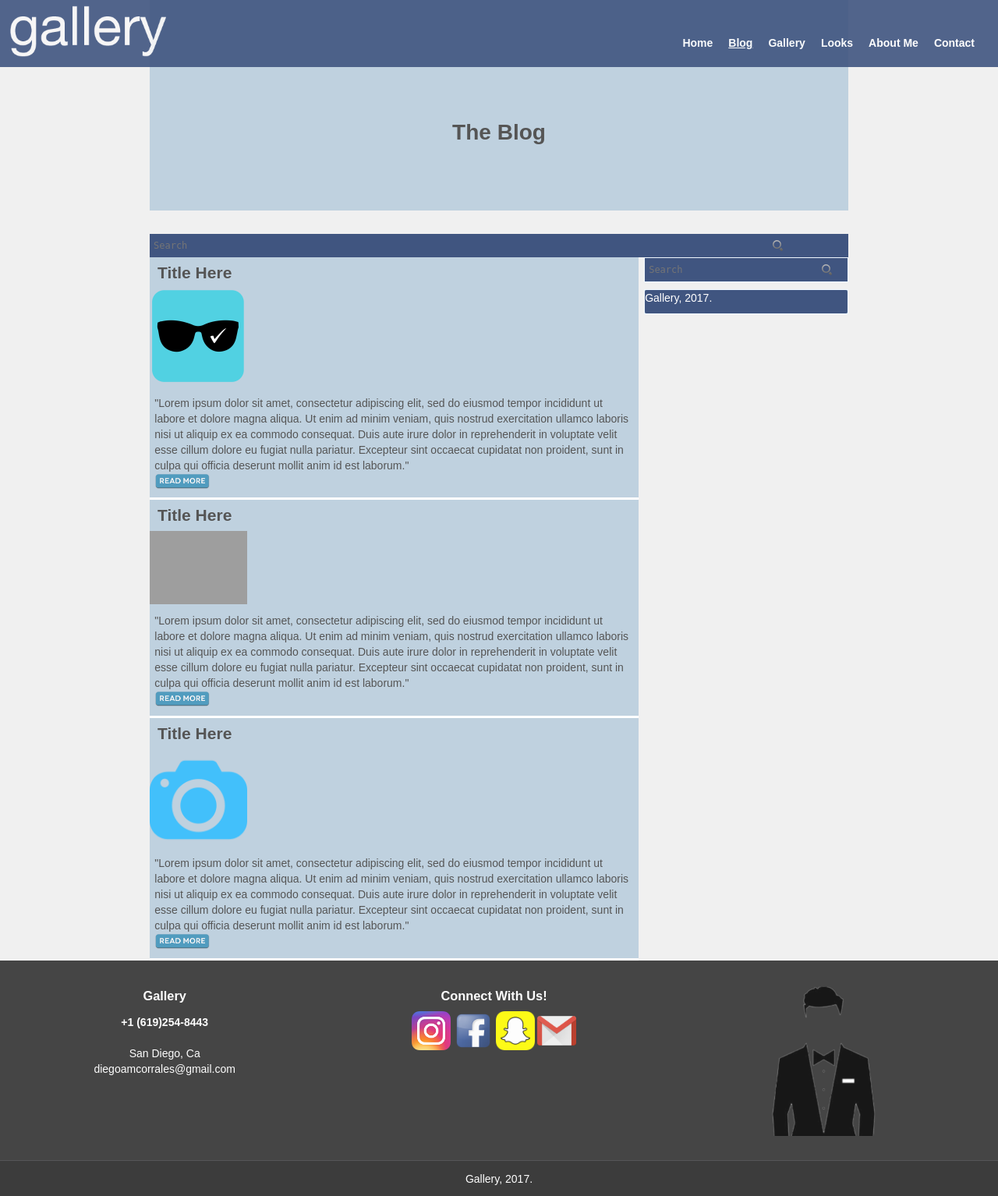
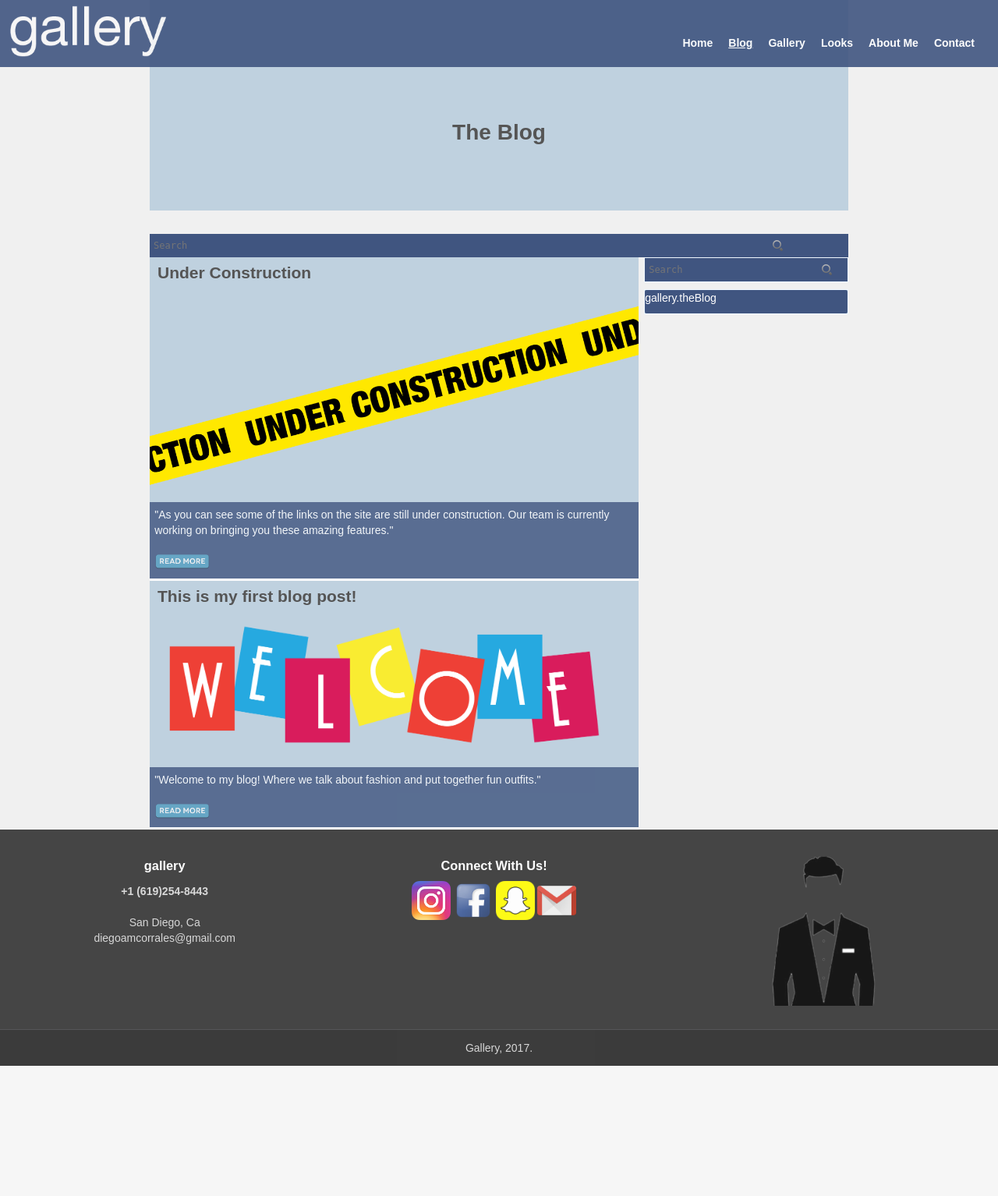
Before and after one commit to CorralesD/myGallerySite, a PHP site: page /blog.html in a window 1280 px wide. Shown: the whole page at 78% size. After the commit the page ends 1367 px from the top, so only its background shows below. Run offline with PHP 8.4, Linux system fonts and the light colour scheme; grey boxes are pictures that could not be loaded.

Commit message:
blog page updated

```diff
--- a/blog.html
+++ b/blog.html
@@ -37,40 +37,37 @@
         <div id="main">
             <div class="content">
                 <article>
-                    <h1>Title Here</h1>
+                    <h1>Under Construction</h1>
                     <div id="slider">
-                    <img src="images/looks-icon.png" width="20%" height="45%"/>
+                    <img src="images/construction-tape.png" width="100%" height="5%"/>
                     </div>
                     <p>
-                        "Lorem ipsum dolor sit amet, consectetur adipiscing elit, sed do eiusmod tempor incididunt ut labore et dolore magna aliqua. Ut enim ad minim veniam, quis nostrud exercitation ullamco laboris nisi ut aliquip ex ea commodo consequat. Duis aute irure dolor in reprehenderit in voluptate velit esse cillum dolore eu fugiat nulla pariatur. Excepteur sint occaecat cupidatat non proident, sunt in culpa qui officia deserunt mollit anim id est laborum."
+                        "As you can see some of the links on the site are still under construction. Our team is currently working on bringing you these amazing features."</br>
                     </br><a href="#"><img src="images/readmore.png" height="20"/></a>
                     </p>
                 </article>
 
                 <article>
-                    <h1>Title Here</h1>
+                    <h1>This is my first blog post!</h1>
                     <div id="slider">
-                    <img src="images/fav%20icone.png" width="20%" height="45%"/>
+                    <img src="images/Welcome.png" width="100%" height="45%"/>
                     </div>
                     <p>
-                        "Lorem ipsum dolor sit amet, consectetur adipiscing elit, sed do eiusmod tempor incididunt ut labore et dolore magna aliqua. Ut enim ad minim veniam, quis nostrud exercitation ullamco laboris nisi ut aliquip ex ea commodo consequat. Duis aute irure dolor in reprehenderit in voluptate velit esse cillum dolore eu fugiat nulla pariatur. Excepteur sint occaecat cupidatat non proident, sunt in culpa qui officia deserunt mollit anim id est laborum."
+                        "Welcome to my blog! Where we talk about fashion and put together fun outfits."</br>
                     </br><a href="#"><img src="images/readmore.png" height="20"/></a>
                     </p>
                 </article>
 
-                <article>
+<!--                 <article>
                     <h1>Title Here</h1>
                     <div id="slider">
-                    <img src="images/camera-icon.png" width="20%" height="45%"/>
+                    <img src="image goes here" width="20%" height="45%"/>
                     </div>
                     <p>
-                        "Lorem ipsum dolor sit amet, consectetur adipiscing elit, sed do eiusmod tempor incididunt ut labore et dolore magna aliqua.
-                        Ut enim ad minim veniam, quis nostrud exercitation ullamco laboris nisi ut aliquip ex ea commodo consequat.
-                        Duis aute irure dolor in reprehenderit in voluptate velit esse cillum dolore eu fugiat nulla pariatur.
-                        Excepteur sint occaecat cupidatat non proident, sunt in culpa qui officia deserunt mollit anim id est laborum."
+                        "Text Goes Here."</br>
                     </br><a href="#"><img src="images/readmore.png" height="20"/></a>
                     </p>
-                </article>
+                </article> -->
 
             </div>
             <!-- Slider Widget? -->
@@ -81,7 +78,7 @@
                 </form>
             </div>
             <div class="side">
-                <div id="head-tab">Gallery, 2017.</div>
+                <div id="head-tab">gallery.theBlog</div>
             </div>
 
         </div>
@@ -90,7 +87,7 @@
 
     <footer>
             <section>
-                <h3><b>Gallery</b></h3>
+                <h3><b>gallery</b></h3>
                 <p><b>+1 (619)254-8443</b><br><br>
                 San Diego, Ca<br>
                 diegoamcorrales@gmail.com</p>
--- a/css/blogStyles.css
+++ b/css/blogStyles.css
@@ -21,6 +21,9 @@ h1, h2, h3, h4, h5, h6 {
 
 p {
     padding: 1%;
+    background-color: #405580;
+    color: #fff;
+    opacity: .80;
 }
 
 li {
@@ -199,6 +202,10 @@ footer p, footer h3 {
     color: #FFF;
 }
 
+footer p {
+    background-color: #333333;
+}
+
 footer p a {
     color: #FFF;
     text-decoration: none;
--- a/index.html
+++ b/index.html
@@ -103,7 +103,7 @@ $(window).load(function() {
             </section>
         </footer>
         <footer class="secondFooter">
-            <p>Gallery, 2017.</p>
+            <p>gallery, 2017.</p>
         </footer>
 <script src="js/jquery.blueberry.js"></script>
     </body>
```
Also changed, not shown: images/Welcome.png (added), images/construction-tape.png (added).
